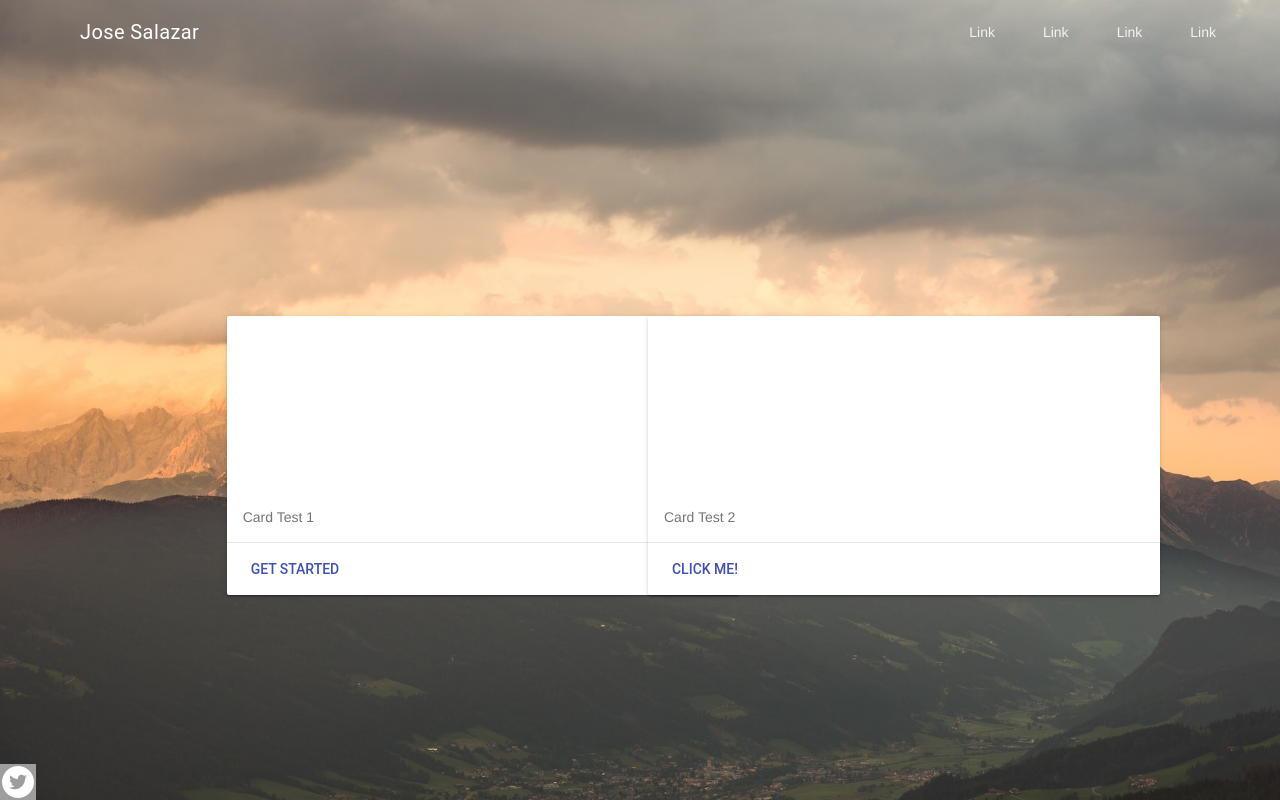
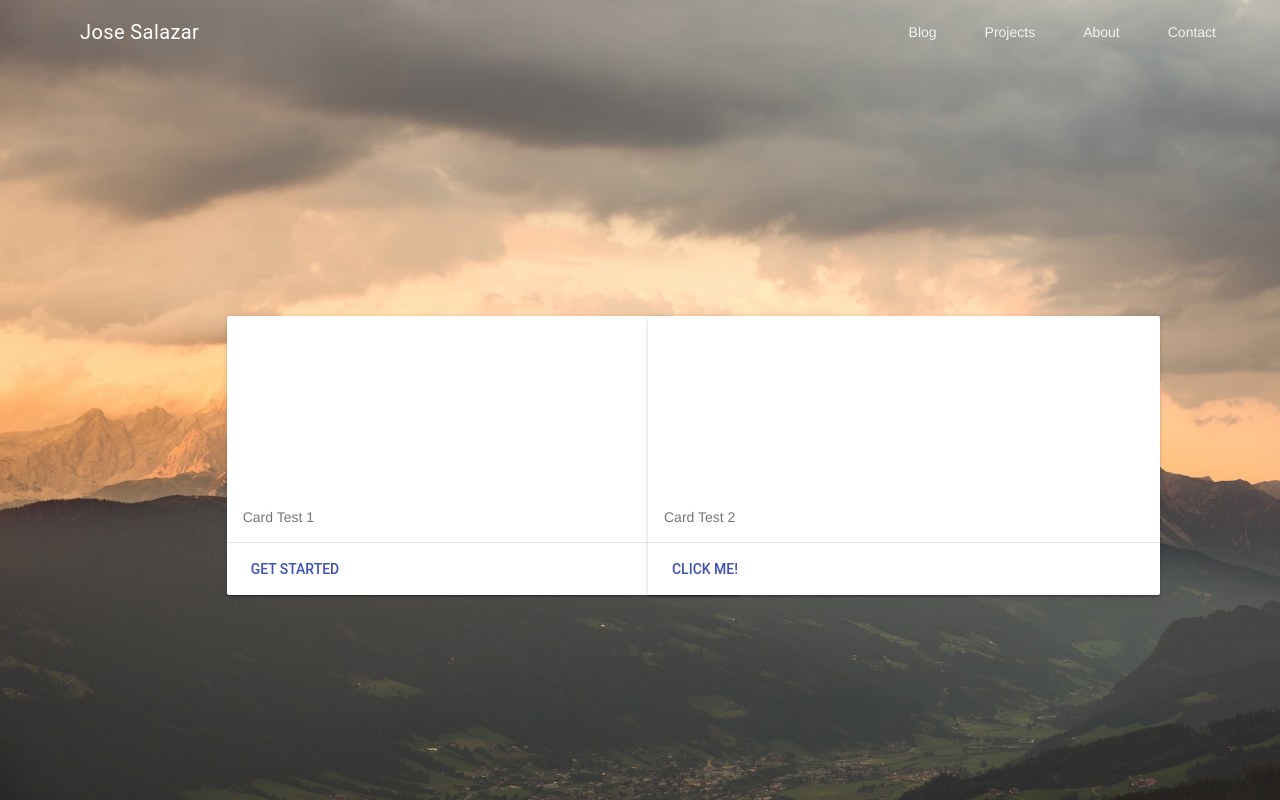
Before and after one commit to SalazarJose/SalazarJose.github.io, a plain HTML site: page index.html in a window 1280 px wide. Drawn offline with nearby package versions, Linux system fonts and the light colour scheme.

Commit message:
Testing navigation changes

```diff
--- a/index.html
+++ b/index.html
@@ -59,26 +59,25 @@ body {
 
       <!-- Navigation -->
       <nav class="mdl-navigation">
-        <a class="mdl-navigation__link" href="">Link</a>
-        <a class="mdl-navigation__link" href="">Link</a>
-        <a class="mdl-navigation__link" href="">Link</a>
-        <a class="mdl-navigation__link" href="">Link</a>
+        <a class="mdl-navigation__link" href="">Blog</a>
+        <a class="mdl-navigation__link" href="">Projects</a>
+        <a class="mdl-navigation__link" href="">About</a>
+        <a class="mdl-navigation__link" href="">Contact</a>
       </nav>
     </div>
   </header>
   <div class="mdl-layout__drawer">
     <span class="mdl-layout-title">Menu</span>
     <nav class="mdl-navigation">
-      <a class="mdl-navigation__link" href="">Link</a>
-      <a class="mdl-navigation__link" href="">Link</a>
-      <a class="mdl-navigation__link" href="">Link</a>
-      <a class="mdl-navigation__link" href="">Link</a>
+      <a class="mdl-navigation__link" href="">Blog</a>
+      <a class="mdl-navigation__link" href="">Projects</a>
+      <a class="mdl-navigation__link" href="">About</a>
+      <a class="mdl-navigation__link" href="">Contact</a>
     </nav>
   </div>
   <main class="mdl-layout__content">
   </main>
-      <button class = "mdl-mini-footer--social-btn social-btn social-btn__twitter">
-        <img src="img/twitter-logo-button.png"></button>
+      <!-- Social icons will be added in this section.-->
 </div>
 
 
```
